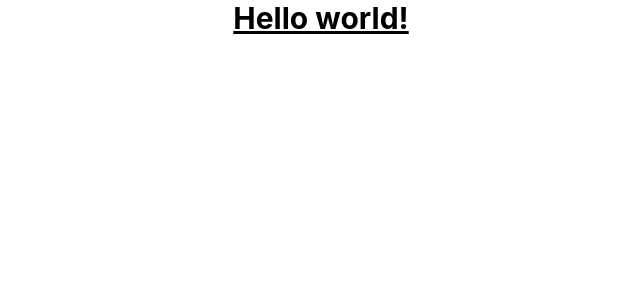
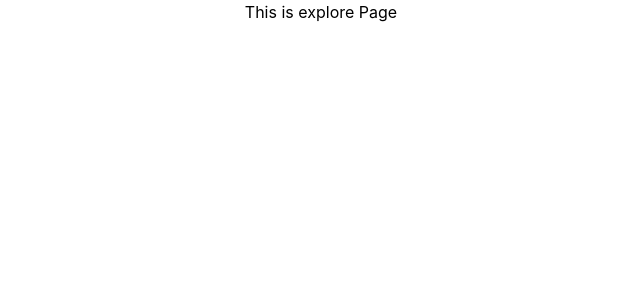
Before and after one commit to kavyakunder/RoboConnect, a React (Create React App) app: page /explore in a window 1280 px wide. Shown: the top 300 px of the page, without its empty margins (319-959 px from the left). Built offline with nearby package versions, Linux system fonts and the light colour scheme; what miragejs would draw is missing.

Commit message:
added routes

```diff
--- a/package.json
+++ b/package.json
@@ -3,6 +3,7 @@
   "version": "0.1.0",
   "private": true,
   "dependencies": {
+    "@reduxjs/toolkit": "^1.8.3",
     "dayjs": "^1.11.3",
     "jwt-decode": "^3.1.2",
     "jwt-encode": "^1.0.1",
@@ -10,6 +11,8 @@
     "mockman-js": "^1.1.5",
     "react": "^18.2.0",
     "react-dom": "^18.2.0",
+    "react-redux": "^8.0.2",
+    "react-router-dom": "^6.3.0",
     "react-scripts": "5.0.1",
     "uuid": "^8.3.2"
   },
--- a/src/App.js
+++ b/src/App.js
@@ -1,9 +1,11 @@
 import "./App.css";
+import AllRoutes from "./routes/Routes";
 
 function App() {
   return (
     <div className="App">
-      <h1 className="text-3xl font-bold underline">Hello world!</h1>
+      <AllRoutes />
+      {/* <h1 className="text-3xl font-bold underline">Hello world!</h1> */}
     </div>
   );
 }
--- a/src/index.js
+++ b/src/index.js
@@ -3,13 +3,16 @@ import ReactDOM from "react-dom";
 import "./index.css";
 import App from "./App";
 import { makeServer } from "./server";
+import { BrowserRouter as Router } from "react-router-dom";
 
 // Call make Server
 makeServer();
 
 ReactDOM.render(
   <React.StrictMode>
-    <App />
+    <Router>
+      <App />
+    </Router>
   </React.StrictMode>,
   document.getElementById("root")
 );
--- /dev/null
+++ b/src/pages/Bookmark.jsx
@@ -0,0 +1,11 @@
+import React from "react";
+
+const Bookmark = () => {
+  return (
+    <div>
+      <h1>This is bookmark page</h1>
+    </div>
+  );
+};
+
+export default Bookmark;
--- /dev/null
+++ b/src/pages/Explore.jsx
@@ -0,0 +1,11 @@
+import React from "react";
+
+const Explore = () => {
+  return (
+    <div>
+      <h1>This is explore Page</h1>
+    </div>
+  );
+};
+
+export default Explore;
--- /dev/null
+++ b/src/pages/Home.jsx
@@ -0,0 +1,11 @@
+import React from "react";
+
+const Home = () => {
+  return (
+    <div>
+      <h1>This is Home Page</h1>
+    </div>
+  );
+};
+
+export default Home;
--- /dev/null
+++ b/src/pages/Login.jsx
@@ -0,0 +1,7 @@
+import React from "react";
+
+const Login = () => {
+  return <div>This is Login Page</div>;
+};
+
+export default Login;
--- /dev/null
+++ b/src/pages/Profile.jsx
@@ -0,0 +1,11 @@
+import React from "react";
+
+const Profile = () => {
+  return (
+    <div>
+      <h1>This is profile page</h1>
+    </div>
+  );
+};
+
+export default Profile;
--- /dev/null
+++ b/src/routes/Routes.jsx
@@ -0,0 +1,22 @@
+import React from "react";
+import { Routes, Route } from "react-router-dom";
+import Bookmark from "../pages/Bookmark";
+import Explore from "../pages/Explore";
+import Login from "../pages/Login";
+import Profile from "../pages/Profile";
+import Home from "../pages/Home";
+const AllRoutes = () => {
+  return (
+    <>
+      <Routes>
+        <Route path="/" element={<Login />} />
+        <Route path="/explore" element={<Explore />} />
+        <Route path="/home" element={<Home />} />
+        <Route path="/profile" element={<Profile />} />
+        <Route path="/bookmark" element={<Bookmark />} />
+      </Routes>
+    </>
+  );
+};
+
+export default AllRoutes;
```
Also changed, not shown: 1 other file (tests, documents, lock files or other folders).
